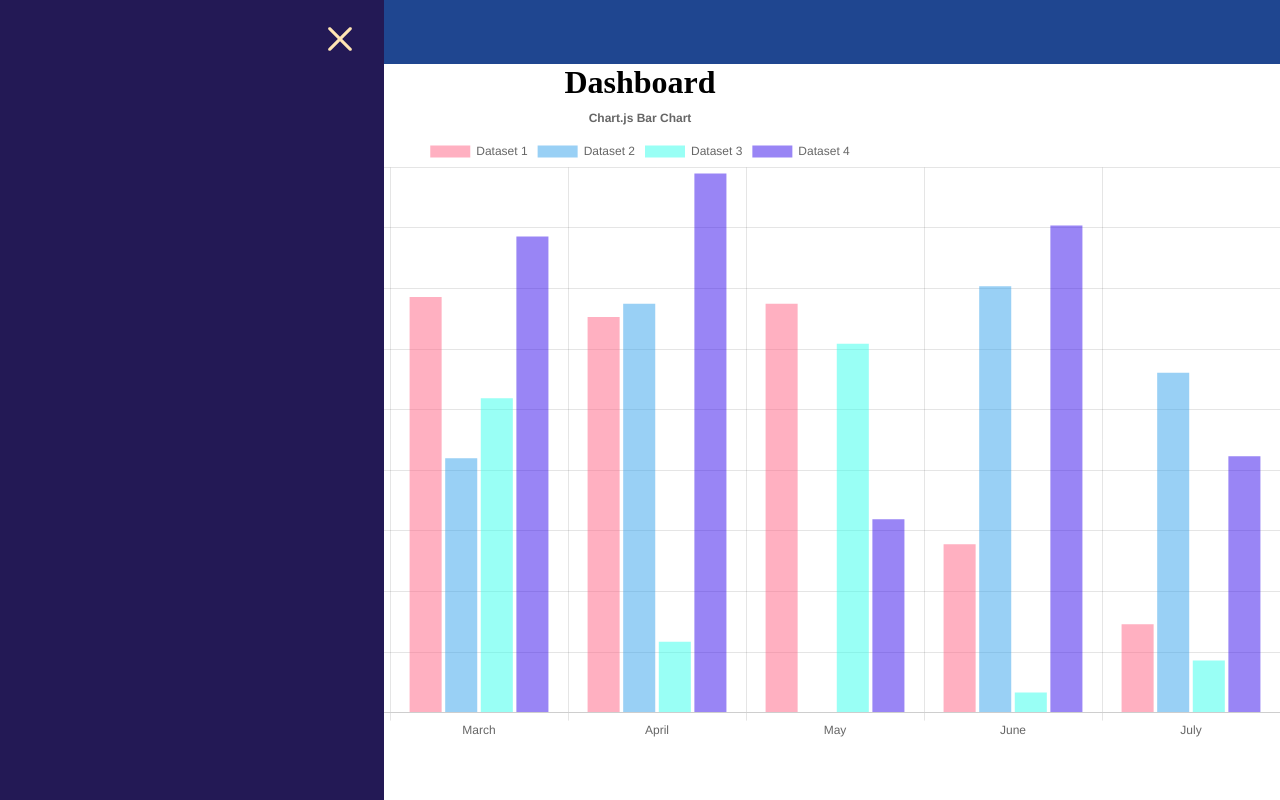
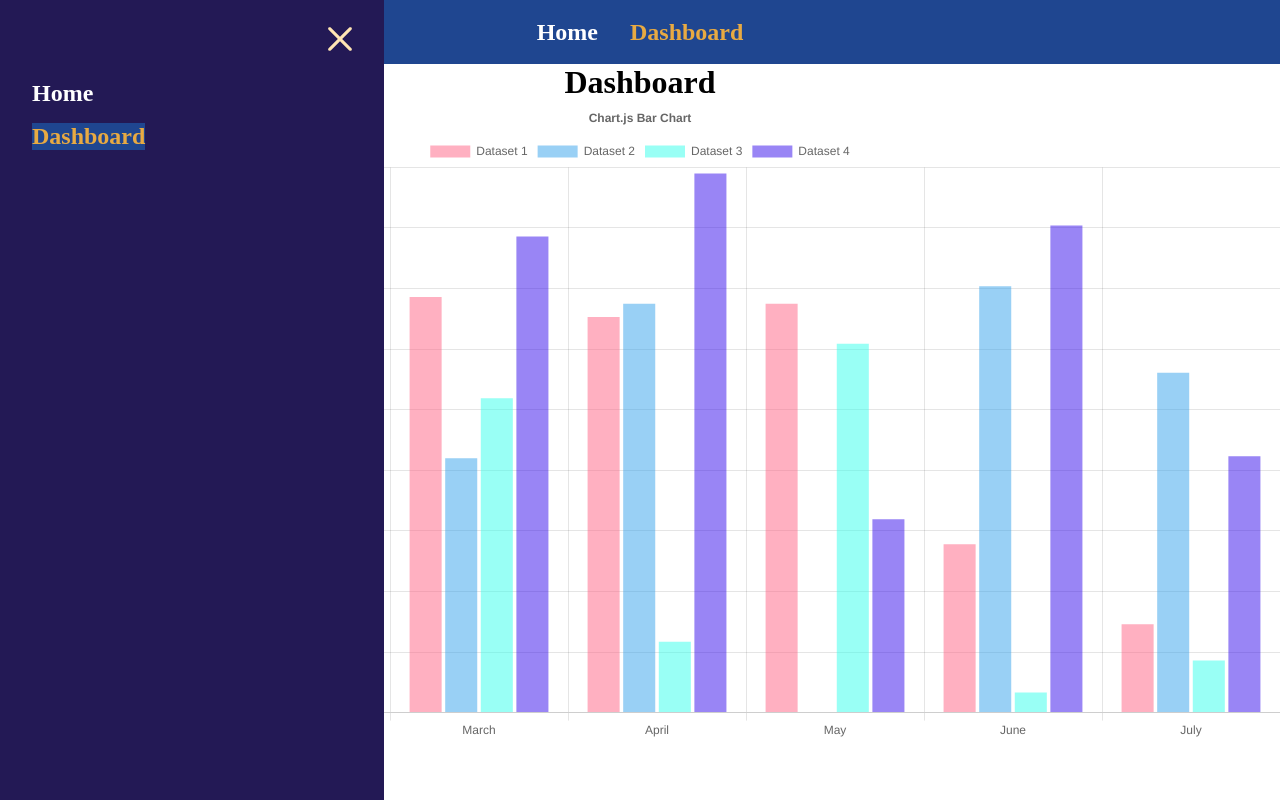
Before and after one commit to webdev-hemant/react-data-viz, a React (Create React App) app: page /dashboard in a window 1280 px wide. Both pictures are taken after a click on the icon 36 px from the left and 36 px from the top of the page. Built offline with nearby package versions, Linux system fonts and the light colour scheme.

Commit message:
nav routes complete

```diff
--- a/public/index.html
+++ b/public/index.html
@@ -10,7 +10,7 @@
       content="Web site created using create-react-app"
     />
     <!-- <link rel="apple-touch-icon" href="%PUBLIC_URL%/logo192.png" /> -->
-    <title>React App</title>
+    <title>Data Visulization</title>
   </head>
   <body>
     <noscript>You need to enable JavaScript to run this app.</noscript>
--- a/src/components/sidebar/index.jsx
+++ b/src/components/sidebar/index.jsx
@@ -1,18 +1,26 @@
-import { useState } from "react";
-import { Outlet } from "react-router-dom";
+import { useEffect, useState } from "react";
+import { Outlet, useLocation, useNavigate } from "react-router-dom";
 import { RxCross2 } from "react-icons/rx";
 import { GiHamburgerMenu } from "react-icons/gi";
 import OutsideClickHandler from "../OutsideClickHandler";
+import { Routes } from "../../constants/Routes";
 import styles from "./sidebar.module.scss";
 
 const Sidebar = () => {
   const [showNav, setShowNav] = useState(true);
-  // const location = useLocation();
+  const navigate = useNavigate();
+  const location = useLocation();
+
+  const [activePath, setactivePath] = useState(location.pathname);
+  console.log(activePath);
+  useEffect(() => {
+    setactivePath(location.pathname);
+  }, [location.pathname]);
 
   return (
     <>
       <nav className={styles.navWrapper}>
-        <div className={`${styles.mobileNav} `}>
+        <div className={`${styles.navContainer} `}>
           <div className={styles.imgWrapper}></div>
           {showNav ? (
             <GiHamburgerMenu
@@ -23,6 +31,22 @@ const Sidebar = () => {
               className={styles.hamBurger}
             />
           ) : null}
+          <ul className={styles.routesWrapper}>
+            {Routes.map((item) => {
+              console.log(activePath === item.path);
+              return (
+                <li
+                  onClick={() => navigate(item.path)}
+                  key={item}
+                  className={`${
+                    activePath === item.path ? styles.activeRoute : ""
+                  }`}
+                >
+                  {item.name}
+                </li>
+              );
+            })}
+          </ul>
         </div>
         <OutsideClickHandler onOutsideClick={() => setShowNav(true)}>
           <div
@@ -38,19 +62,29 @@ const Sidebar = () => {
                 style={{ width: "40px", height: "40px", stroke: "white" }}
                 className={styles.crossIcon}
               />
-              {/* {sidebarState
-                .filter((item) => item.path !== "*")
-                .map((item, index) => (
-                  <li key={index} className={styles.titleName}>
-                    <CollapsableComponent routeDetail={item} />
+              {Routes.map((item, index) => {
+                return (
+                  <li
+                    key={index}
+                    onClick={() => navigate(item.path)}
+                    className={styles.titleWrapper}
+                  >
+                    <h4
+                      className={`${styles.title} ${
+                        activePath === item.path ? styles.acitveRoute : ""
+                      }`}
+                    >
+                      {item.name}
+                    </h4>
+                    {/* <CollapsableComponent routeDetail={item} />/ */}
                   </li>
-                ))} */}
+                );
+              })}
             </ul>
           </div>
         </OutsideClickHandler>
       </nav>
       <main>
-        {/* {location.pathname !== "/" ? <Breadcrumbs /> : null} */}
         <Outlet />
       </main>
     </>
--- a/src/components/sidebar/sidebar.module.scss
+++ b/src/components/sidebar/sidebar.module.scss
@@ -1,7 +1,7 @@
 @import "../../styles/base.module.scss";
 
 .navWrapper {
-  .mobileNav {
+  .navContainer {
     padding: 1rem;
     display: flex;
     align-items: center;
@@ -20,6 +20,23 @@
     }
     .imgWrapper {
       margin: 1rem 0;
+    }
+    .routesWrapper {
+      width: 100%;
+      list-style: none;
+      display: flex;
+      align-items: center;
+      justify-content: center;
+      gap: 2rem;
+      li {
+        font-size: 1.5rem;
+        color: #fff;
+        font-weight: 600;
+        cursor: pointer;
+      }
+      .activeRoute {
+        color: $color_2;
+      }
     }
   }
   .hiddenNavbarContainer {
@@ -72,13 +89,33 @@
           fill: $color_1;
         }
       }
-      .titleName {
-        a {
-          font-weight: 500;
-          font-size: 1.4rem;
-          cursor: pointer;
-          color: #fff;
-          white-space: nowrap;
+      // .titleName {
+      //   a {
+      //     font-weight: 500;
+      //     font-size: 1.4rem;
+      //     cursor: pointer;
+      //     color: #fff;
+      //     white-space: nowrap;
+      //   }
+      // }
+      .titleWrapper {
+        color: #fff;
+        padding-left: 2rem;
+        cursor: pointer;
+        display: flex;
+        align-items: center;
+        justify-content: space-between;
+        .title {
+          display: flex;
+          align-items: center;
+          justify-content: center;
+          gap: 8px;
+          font-size: 1.5rem;
+          font-weight: 600;
+        }
+        .acitveRoute {
+          background-color: $color_3;
+          color: $color_2;
         }
       }
     }
--- /dev/null
+++ b/src/constants/Routes.js
@@ -0,0 +1,13 @@
+const Routes = [
+  {
+    name: "Home",
+    path: "/",
+  },
+  {
+    name: "Dashboard",
+    path: "/dashboard",
+  },
+];
+Object.freeze(Routes);
+
+export { Routes };
```
Also changed, not shown: public/robots.txt (deleted).
